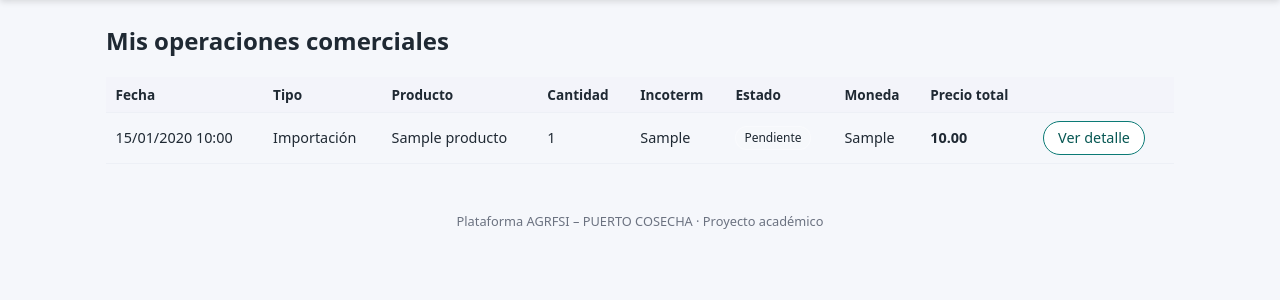
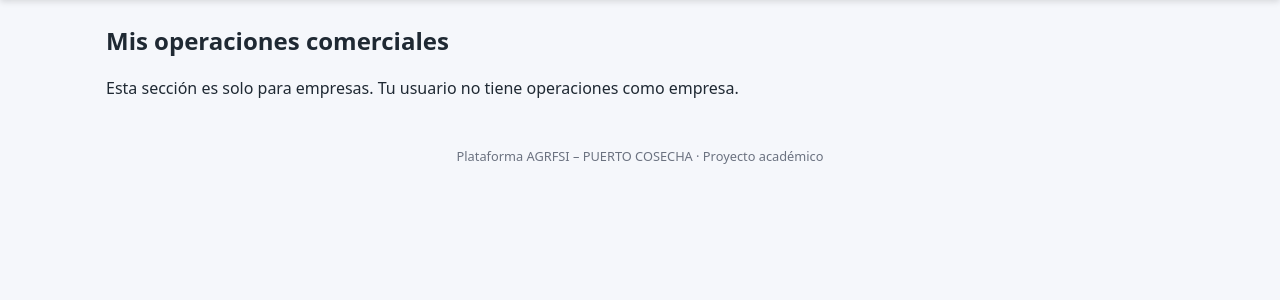
Before and after one commit to gcarrillov/Puerto-Cosecha, a Django app: page /operaciones/mias/ in a window 1280 px wide. Shown: the part 48-348 px from the top of the page. Run offline with Django 5.2, Linux system fonts and the light colour scheme; a user stored in the database is signed in; tables that the repository leaves empty hold one stand-in row (values such as "Sample post").

Commit message:
corrigiendo vista del produtco

```diff
--- a/operaciones/views.py
+++ b/operaciones/views.py
@@ -3,6 +3,7 @@ from django.contrib.auth.decorators import login_required
 from django.http import HttpResponseForbidden
 from django.db import models
 from django.db.models import Sum, Count
+from django.core.exceptions import ObjectDoesNotExist
 
 from .models import OperacionComercial, DocumentoAduanero
 from .forms import OperacionForm, DocumentoAduaneroForm
@@ -16,8 +17,13 @@ from productos.models import Producto
 def es_empresa(user):
     """
     Verifica si el usuario autenticado pertenece al rol 'empresa'.
+    Maneja correctamente el caso en el que el usuario NO tenga perfil.
     """
-    return hasattr(user, 'perfil') and user.perfil.rol == 'empresa'
+    try:
+        return hasattr(user, 'perfil') and user.perfil.rol == 'empresa'
+    except ObjectDoesNotExist:
+        # Caso: el reverse OneToOne existe pero no hay fila de perfil
+        return False
 
 
 # -----------------------------------------------------------
@@ -27,7 +33,9 @@ def es_empresa(user):
 @login_required
 def crear_operacion(request, producto_id):
     if not es_empresa(request.user):
-        return HttpResponseForbidden("No tienes permiso para crear operaciones comerciales.")
+        return HttpResponseForbidden(
+            "No tienes permiso para crear operaciones comerciales."
+        )
 
     producto = get_object_or_404(Producto, pk=producto_id)
 
@@ -37,6 +45,7 @@ def crear_operacion(request, producto_id):
             operacion = form.save(commit=False)
 
             # Empresa que compra / importa / exporta
+            # En este punto es_empresa() nos garantiza que el perfil existe
             operacion.empresa = request.user.perfil
 
             # Producto seleccionado
@@ -56,9 +65,6 @@ def crear_operacion(request, producto_id):
         'form': form,
         'producto': producto,
     })
-
-
-
 # -----------------------------------------------------------
 #  Listar mis operaciones
 # -----------------------------------------------------------
@@ -66,16 +72,46 @@ def crear_operacion(request, producto_id):
 @login_required
 def mis_operaciones(request):
     """
-    Lista las operaciones comerciales de la empresa logueada.
+    Lista las operaciones comerciales asociadas a la empresa logueada.
+    - Si el usuario no tiene perfil -> mensaje + lista vacía.
+    - Si el usuario tiene perfil pero no es 'empresa' -> mensaje + lista vacía.
+    - Si es empresa y no tiene operaciones -> mensaje + lista vacía.
     """
 
-    operaciones = (
-        OperacionComercial.objects
-        .filter(empresa=request.user.perfil)
-        .order_by('-fecha_creacion')
+    user = request.user
+    operaciones = OperacionComercial.objects.none()
+    mensaje = None
+
+    # Intentamos obtener el perfil de forma segura
+    try:
+        perfil = user.perfil
+    except ObjectDoesNotExist:
+        perfil = None
+
+    if perfil is None:
+        # Caso: admin u otro usuario sin registro en Perfil
+        mensaje = "No tienes un perfil asociado, por lo que no existen operaciones registradas."
+    elif perfil.rol != 'empresa':
+        # Caso: perfil existe pero no es empresa (ej. productor)
+        mensaje = "Esta sección es solo para empresas. Tu usuario no tiene operaciones como empresa."
+    else:
+        # Caso: empresa con perfil correcto
+        operaciones = (
+            OperacionComercial.objects
+            .filter(empresa=perfil)
+            .order_by('-fecha_creacion')
+        )
+        if not operaciones.exists():
+            mensaje = "Todavía no tienes operaciones registradas."
+
+    return render(
+        request,
+        'operaciones/mis_operaciones.html',
+        {
+            'operaciones': operaciones,
+            'mensaje': mensaje,
+        }
     )
-
-    return render(request, 'operaciones/mis_operaciones.html', {'operaciones': operaciones})
 
 
 # -----------------------------------------------------------
@@ -90,10 +126,17 @@ def detalle_operacion(request, operacion_id):
     - Estado
     - Documentos asociados
     - Formulario para subir documentos
+    Solo la empresa dueña de la operación puede verla.
     """
     operacion = get_object_or_404(OperacionComercial, pk=operacion_id)
 
-    if operacion.empresa != request.user.perfil:
+    # Obtener perfil de forma segura
+    try:
+        perfil = request.user.perfil
+    except ObjectDoesNotExist:
+        return HttpResponseForbidden("No tienes un perfil asociado para ver esta operación.")
+
+    if operacion.empresa != perfil:
         return HttpResponseForbidden("No puedes ver esta operación.")
 
     documentos = operacion.documentos.all()
@@ -119,8 +162,15 @@ def subir_documento(request, operacion_id):
     """
     operacion = get_object_or_404(OperacionComercial, pk=operacion_id)
 
-    if operacion.empresa != request.user.perfil:
-        return HttpResponseForbidden("No tienes permiso para subir documentos para esta operación.")
+    try:
+        perfil = request.user.perfil
+    except ObjectDoesNotExist:
+        return HttpResponseForbidden("No tienes un perfil asociado para subir documentos.")
+
+    if operacion.empresa != perfil:
+        return HttpResponseForbidden(
+            "No tienes permiso para subir documentos para esta operación."
+        )
 
     if request.method == 'POST':
         form = DocumentoAduaneroForm(request.POST, request.FILES)
@@ -145,7 +195,12 @@ def cambiar_estado(request, operacion_id, nuevo_estado):
     """
     operacion = get_object_or_404(OperacionComercial, pk=operacion_id)
 
-    if operacion.empresa != request.user.perfil:
+    try:
+        perfil = request.user.perfil
+    except ObjectDoesNotExist:
+        return HttpResponseForbidden("No tienes un perfil asociado para modificar esta operación.")
+
+    if operacion.empresa != perfil:
         return HttpResponseForbidden("No tienes permiso para modificar esta operación.")
 
     ESTADOS_VALIDOS = ['pendiente', 'en_proceso', 'en_transito', 'finalizado', 'cancelado']
@@ -213,7 +268,11 @@ def reporte_por_pais(request):
         .order_by('pais_destino')
     )
 
-    paises = OperacionComercial.objects.values_list('pais_destino', flat=True).distinct()
+    paises = (
+        OperacionComercial.objects
+        .values_list('pais_destino', flat=True)
+        .distinct()
+    )
 
     return render(request, 'reportes/por_pais.html', {
         'resumen': resumen,
@@ -256,6 +315,11 @@ def reporte_productos(request):
     }
     return render(request, 'reportes/productos.html', context)
 
+
+# -----------------------------------------------------------
+#  Reporte completo
+# -----------------------------------------------------------
+
 @login_required
 def reporte_completo(request):
     """
@@ -264,9 +328,12 @@ def reporte_completo(request):
     - Estado
     - País de destino
     """
-    operaciones = OperacionComercial.objects.select_related(
-        'producto', 'empresa', 'productor'
-    ).prefetch_related('documentos').all()
+    operaciones = (
+        OperacionComercial.objects
+        .select_related('producto', 'empresa', 'productor')
+        .prefetch_related('documentos')
+        .all()
+    )
 
     # Filtros
     producto_id = request.GET.get('producto')
@@ -281,9 +348,12 @@ def reporte_completo(request):
         operaciones = operaciones.filter(pais_destino=pais_destino)
 
     # Opcional: total de cantidad por producto
-    total_por_producto = operaciones.values('producto__nombre').annotate(
-        total_cantidad=Sum('cantidad')
-    ).order_by('-total_cantidad')
+    total_por_producto = (
+        operaciones
+        .values('producto__nombre')
+        .annotate(total_cantidad=Sum('cantidad'))
+        .order_by('-total_cantidad')
+    )
 
     context = {
         'operaciones': operaciones,
--- a/templates/operaciones/mis_operaciones.html
+++ b/templates/operaciones/mis_operaciones.html
@@ -6,6 +6,13 @@
 <div class="container mt-4">
 
     <h2 class="mb-4">Mis operaciones comerciales</h2>
+
+    {# Mensaje informativo cuando no hay perfil / no es empresa / etc. #}
+    {% if mensaje %}
+        <div class="alert alert-info">
+            {{ mensaje }}
+        </div>
+    {% endif %}
 
     {% if operaciones %}
 
@@ -64,7 +71,10 @@
     </div>
 
     {% else %}
-        <p class="text-muted mt-3">No tienes operaciones registradas.</p>
+        {# Solo mostramos este texto si no hay mensaje específico #}
+        {% if not mensaje %}
+            <p class="text-muted mt-3">No tienes operaciones registradas.</p>
+        {% endif %}
     {% endif %}
 
 </div>
```
